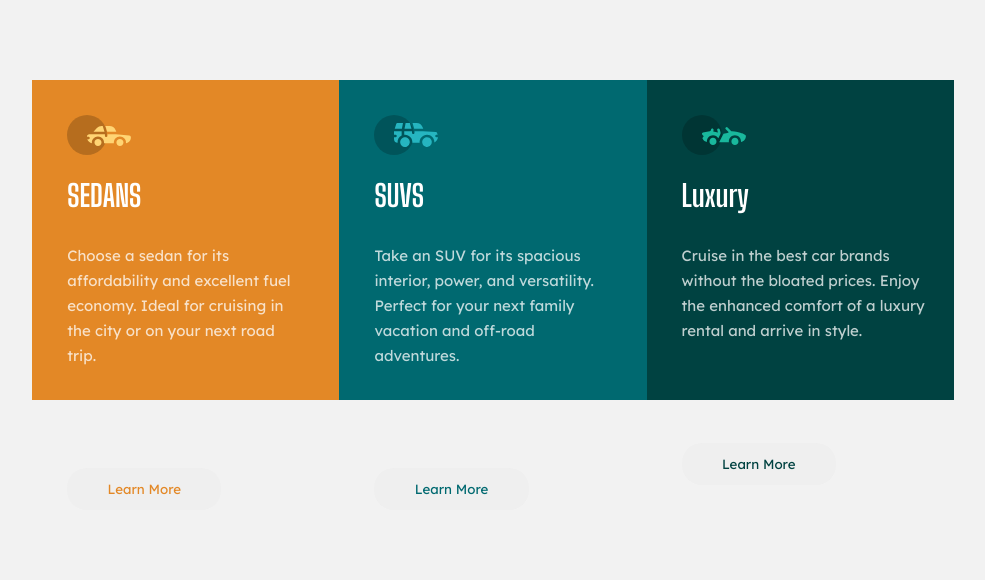
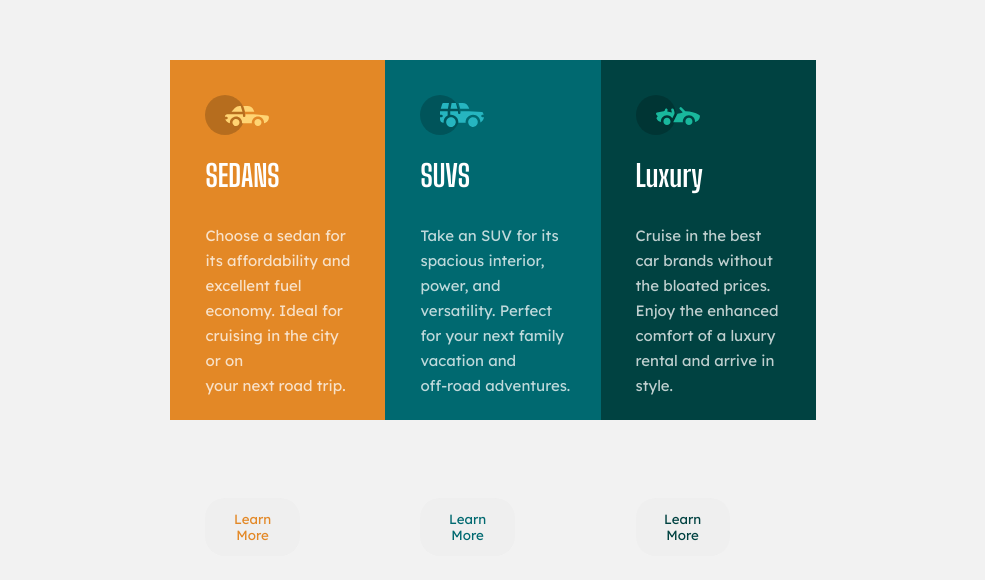
Before and after one commit to joaovxsantos/3-column-preview-card-component-main, a plain HTML site: page index.html in a window 1536 px wide. Shown: the part 160-740 px from the top of the page, without its empty margins (275-1260 px from the left). Drawn offline with Linux system fonts and the light colour scheme.

Commit message:
third-commit

```diff
--- a/index.html
+++ b/index.html
@@ -1,8 +1,10 @@
 <!DOCTYPE html>
 <html lang="en">
+
 <head>
   <meta charset="UTF-8">
-  <meta name="viewport" content="width=device-width, initial-scale=1.0"> <!-- displays site properly based on user's device -->
+  <meta name="viewport" content="width=device-width, initial-scale=1.0">
+  <!-- displays site properly based on user's device -->
   <link rel="stylesheet" href="./style.css">
   <link rel="icon" type="image/png" sizes="32x32" href="./images/favicon-32x32.png">
 
@@ -10,6 +12,7 @@
 
 
 </head>
+
 <body>
 
   <main class="main-container">
@@ -18,7 +21,7 @@
       <img src="./images/icon-sedans.svg" alt="Sedan car icon">
       <h1>SEDANS</h1>
       <p>Choose a sedan for its affordability and excellent fuel economy. Ideal for cruising in the city
-        or on your next road trip.</p>
+        or on<br> your next road trip.</p>
       <button>Learn More</button>
     </div>
 
@@ -26,7 +29,7 @@
       <img src="./images/icon-suvs.svg" alt="Suv car icon">
       <h1>SUVS</h1>
       <p>Take an SUV for its spacious interior, power, and versatility. Perfect for your next family vacation
-        and off-road adventures.</p>
+        and<br> off-road adventures.</p>
       <button>Learn More</button>
     </div>
 
@@ -45,4 +48,5 @@
 
 
 </body>
+
 </html>
--- a/style.css
+++ b/style.css
@@ -98,8 +98,10 @@ body {
 
 
 @media (min-width: 1400px) {
-     .main-container {
+  .main-container {
+    display: flex;
+    width:42%;
+    height: 45%;
+  }
 
-        height: 40%;
-      }
 }
```
